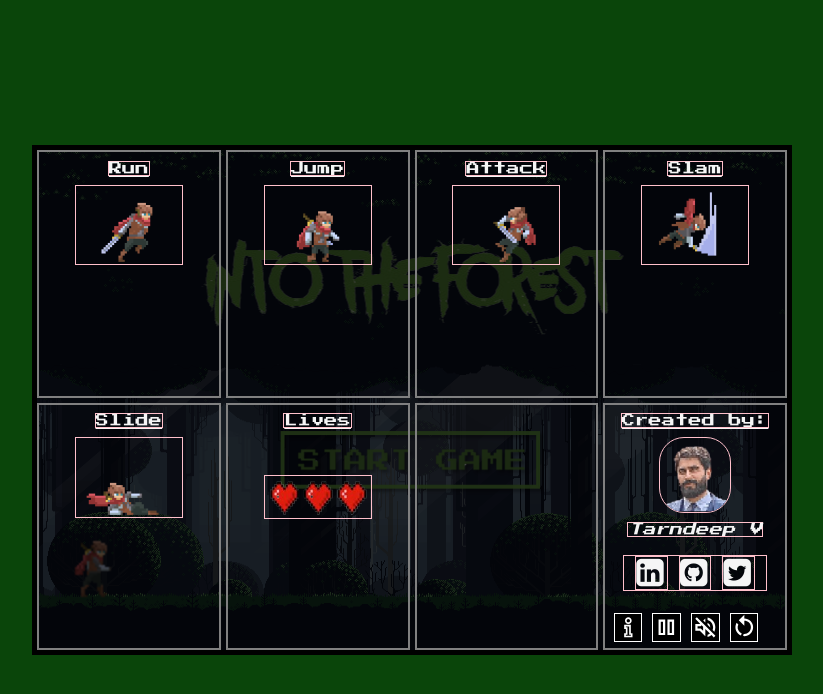
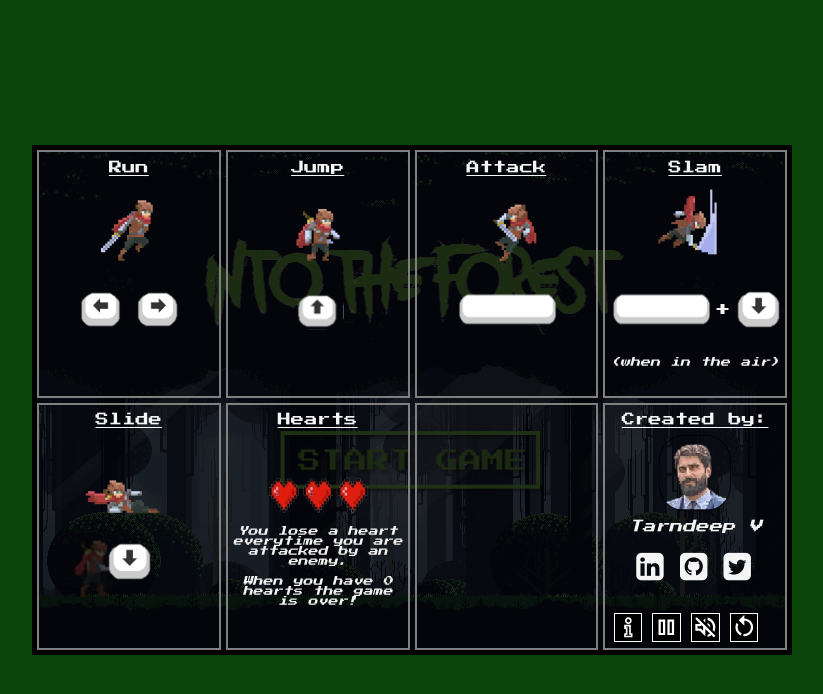
Before and after one commit to tsv-stacks/forest-runner, a plain HTML site: page index.html in a window 1280 px wide. Shown: the whole page, without its empty margins (228-1051 px from the left). Drawn offline with Linux system fonts and the light colour scheme.

Commit message:
added keys

```diff
--- a/index.html
+++ b/index.html
@@ -62,6 +62,10 @@
             id="game-guide__gif"
             alt="character running"
           />
+          <img
+            src="./assets/icons/guide/side-keys-min.png"
+            id="game-guide__keys"
+          />
         </div>
         <div class="div2">
           <p id="game-guide__title">Jump</p>
@@ -69,6 +73,10 @@
             src="./assets/icons/guide/jump.gif"
             id="game-guide__gif"
             alt="character jumping"
+          />
+          <img
+            src="./assets/icons/guide/up-key-min.png"
+            id="game-guide__keys"
           />
         </div>
         <div class="div3">
@@ -78,6 +86,10 @@
             id="game-guide__gif"
             alt="character attacking"
           />
+          <img
+            src="./assets/icons/guide/space-key-min.png"
+            id="game-guide__keys"
+          />
         </div>
         <div class="div4">
           <p id="game-guide__title">Slam</p>
@@ -86,6 +98,18 @@
             id="game-guide__gif"
             alt="character air attack slam"
           />
+          <div id="game-guide__slam-keys">
+            <img
+              src="./assets/icons/guide/space-key-min.png"
+              id="game-guide__keys"
+            />
+            <p>+</p>
+            <img
+              src="./assets/icons/guide/down-key-min.png"
+              id="game-guide__keys"
+            />
+          </div>
+          <p class="game-guide__context">(when in the air)</p>
         </div>
         <div class="div5">
           <p id="game-guide__title">Slide</p>
@@ -94,14 +118,24 @@
             id="game-guide__gif"
             alt="character sliding"
           />
+          <img
+            src="./assets/icons/guide/down-key-min.png"
+            id="game-guide__keys"
+          />
         </div>
         <div class="div6">
-          <p id="game-guide__title">Lives</p>
+          <p id="game-guide__title">Hearts</p>
           <img
             src="./assets/hearts/heart-3.png"
             id="game-guide__hearts"
             alt="game lives represented by hearts"
           />
+          <p class="game-guide__context">
+            <br />
+            You lose a heart everytime you are attacked by an enemy.<br />
+            <br />
+            When you have 0 hearts the game is over!
+          </p>
         </div>
         <div class="div7"></div>
 
--- a/styles/guide.css
+++ b/styles/guide.css
@@ -1,7 +1,3 @@
-#game-guide * {
-  border: 1px solid pink;
-}
-
 #game-guide {
   position: absolute;
   width: 750px;
@@ -63,6 +59,13 @@
   text-decoration: none;
 }
 
+.game-guide__context {
+  text-align: center;
+  margin: 0 auto;
+  font-size: x-small;
+  font-style: italic;
+}
+
 .game-guide__me-img {
   border-radius: 25px;
   width: 40%;
@@ -75,10 +78,22 @@
   margin: 0 auto;
 }
 
+#game-guide__keys {
+  max-width: 60%;
+  margin: 15% auto;
+  height: 40px;
+}
+
 #game-guide__hearts {
   width: 60%;
   margin: 0 auto;
   margin-top: 21%;
+}
+
+#game-guide__slam-keys {
+  display: flex;
+  justify-content: center;
+  align-items: center;
 }
 
 .fa-icons {
```
Also changed, not shown: assets/icons/guide/down-key-min.png (added), assets/icons/guide/side-keys-min.png (added), assets/icons/guide/space-key-min.png (added), assets/icons/guide/up-key-min.png (added).
